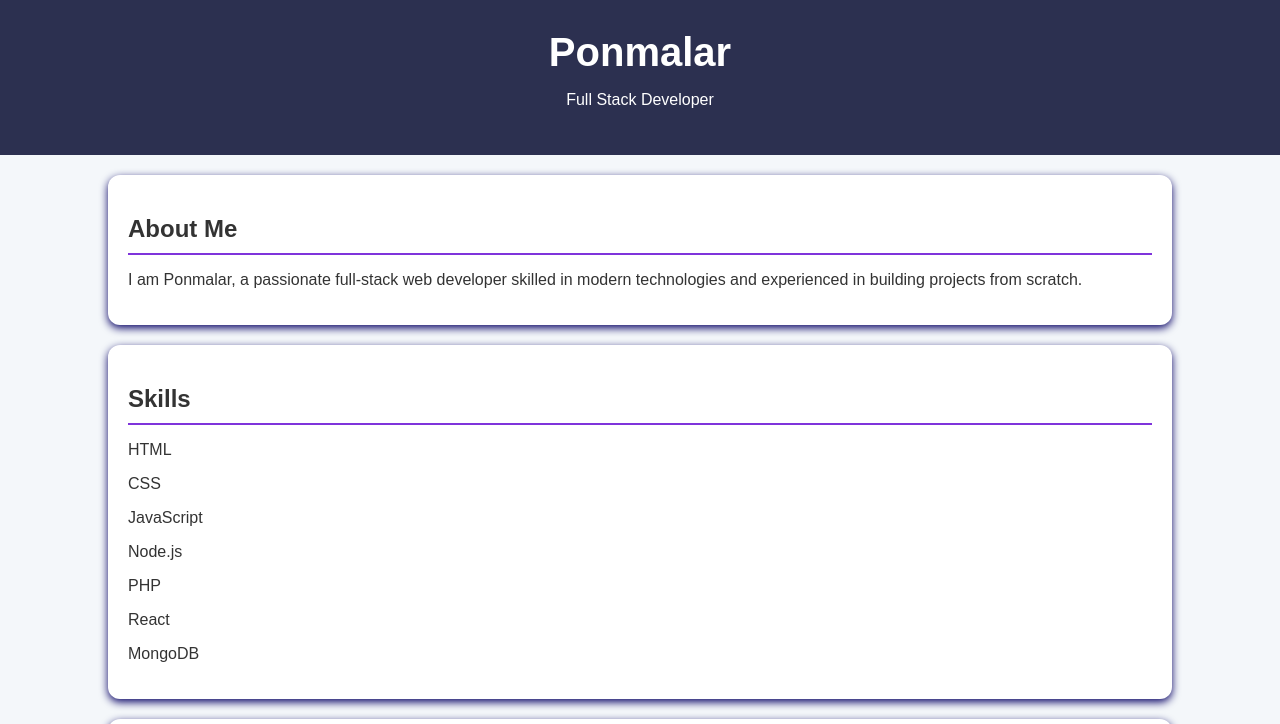
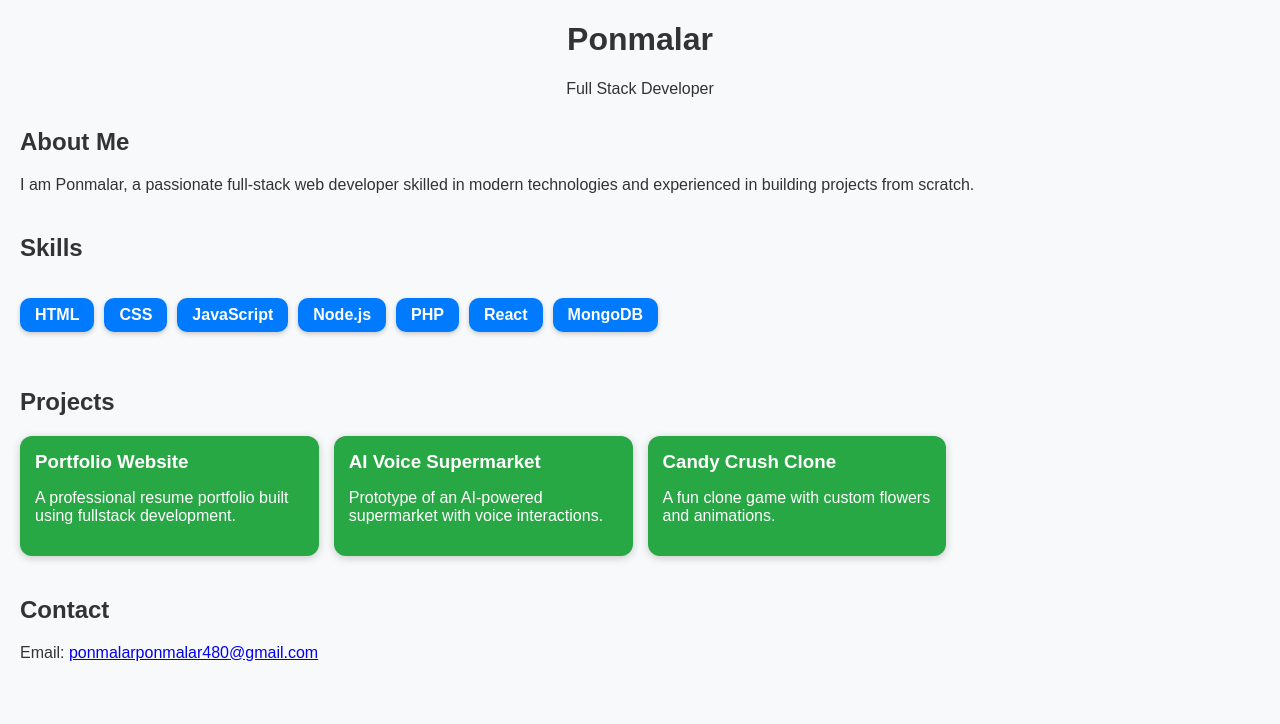
Before and after one commit to ponmalarp532-lakh/MALAR, a plain HTML site: page index.html in a window 1280 px wide. Shown: the top 724 px of the page. Drawn offline with Linux system fonts and the light colour scheme.

Commit message:
Update style.css

```diff
--- a/style.css
+++ b/style.css
@@ -1,53 +1,63 @@
+/* General styling */
 body {
   font-family: Arial, sans-serif;
-  background: #f4f7fa;
+  margin: 20px;
+  background: #f8f9fa;
   color: #333;
-  margin: 0;
-  padding: 0;
 }
 
 header {
-  background: #2c3050;
-  color: white;
   text-align: center;
-  padding: 30px;
-}
-
-h1 {
-  margin: 0;
-  font-size: 2.5rem;
+  margin-bottom: 30px;
 }
 
 .resume-section {
-  background: white;
-  margin: 20px auto;
-  padding: 20px;
-  border-radius: 12px;
-  width: 80%;
-  box-shadow: 0px 3px 8px rgb(7, 2, 101);
+  margin-bottom: 40px;
 }
 
-.resume-section h2 {
-  border-bottom: 2px solid #7f34db;
-  padding-bottom: 10px;
-  margin-bottom: 15px;
+/* Skill boxes */
+#skills-box {
+  display: flex;
+  flex-wrap: wrap;
+  gap: 10px;
 }
 
-.box {
-  display: inline-block;
-  background: #349bdb;
-  color: rgb(255, 255, 255);
-  padding: 8px 12px;
-  margin: 5px;
-  border-radius: 6px;
+#skills-box p {
+  background: #007bff;   /* Blue */
+  color: white;
+  padding: 8px 15px;
+  border-radius: 10px;
   font-weight: bold;
+  box-shadow: 0px 2px 5px rgba(0,0,0,0.2);
+  transition: transform 0.2s;
 }
-.box {
-  display: inline-block;
-  background: #3474db;
-  color: rgba(255, 255, 255, 0.975);
-  padding: 8px 12px;
-  margin: 5px;
-  border-radius: 6px;
-  font-weight: bold;
+
+#skills-box p:hover {
+  transform: scale(1.05);
+  background: #0056b3; /* Darker blue */
 }
+
+/* Project boxes */
+#projects-box {
+  display: grid;
+  grid-template-columns: repeat(auto-fill, minmax(250px, 1fr));
+  gap: 15px;
+}
+
+#projects-box div {
+  background: #28a745;   /* Green */
+  color: white;
+  padding: 15px;
+  border-radius: 12px;
+  box-shadow: 0px 2px 8px rgba(0,0,0,0.2);
+  transition: transform 0.2s;
+}
+
+#projects-box div:hover {
+  transform: translateY(-5px);
+  background: #1e7e34; /* Darker green */
+}
+
+#projects-box h3 {
+  margin: 0 0 8px 0;
+}
```
